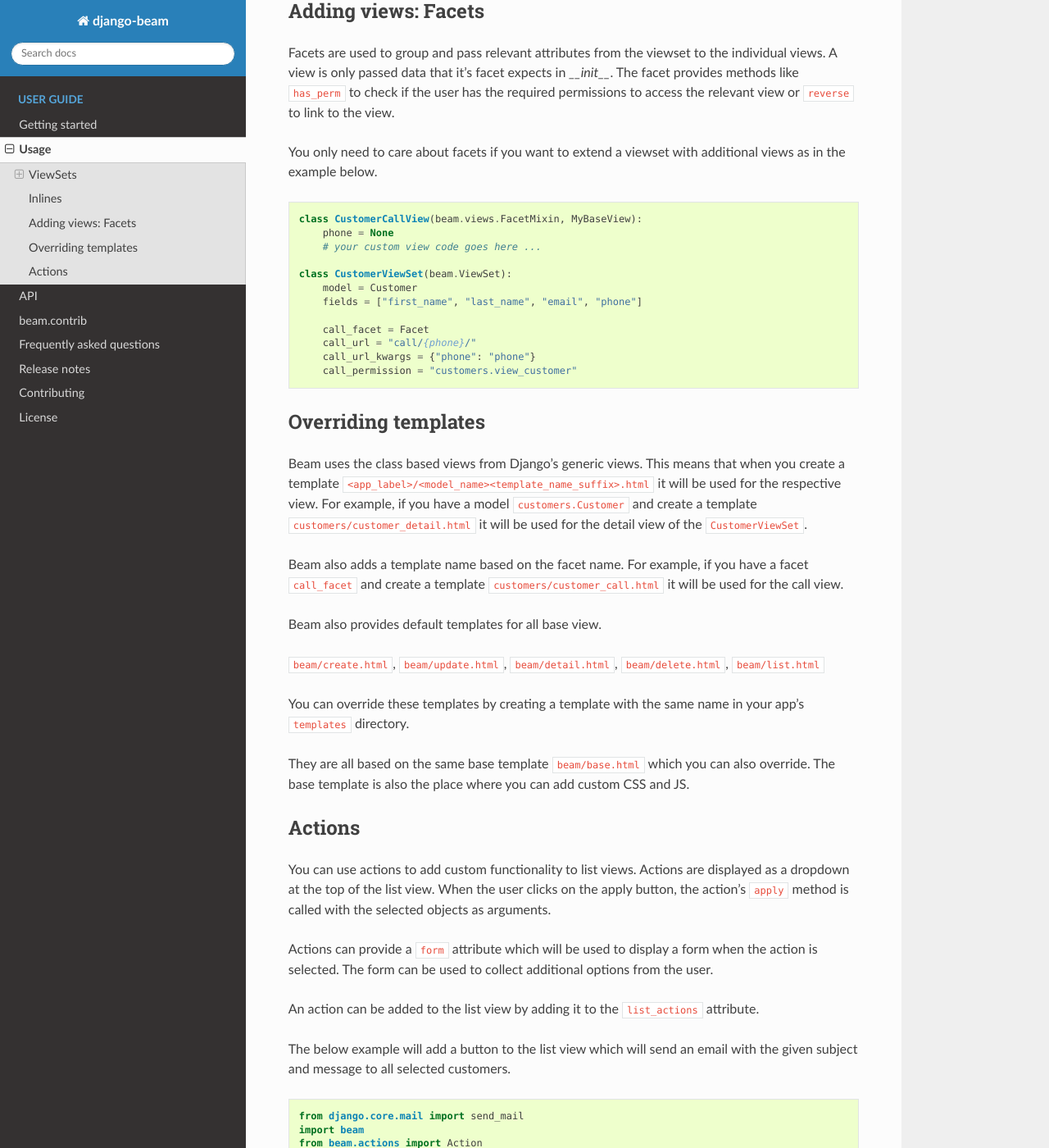
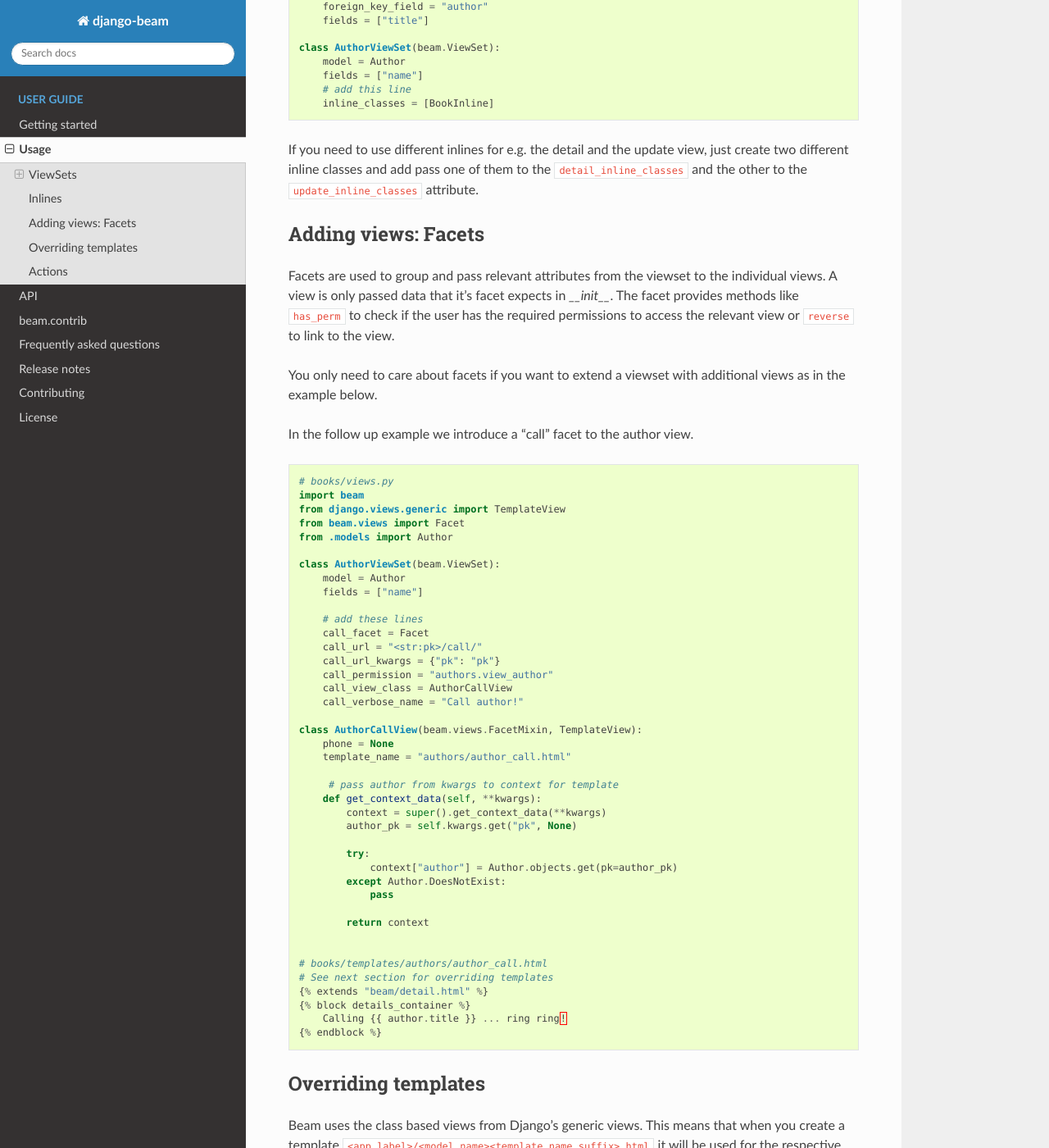
Before and after one commit to django-beam/django-beam, a Sphinx documentation site: the page built from docs/usage.rst, in a window 1280 px wide and 1400 px high, scrolled down 3779 px. Shown: the whole window at 82% size. Built offline with Sphinx 7.4.7 and the Read the Docs theme 3.1.0, drawn with Linux system fonts in a browser that asks for light colours; some of the changed text lies outside the part shown.

Commit message:
docs: consistent examples + documentation (#145)

```diff
--- a/docs/api.rst
+++ b/docs/api.rst
@@ -18,7 +18,8 @@
 - ``form_class``: The form class used for handling form submissions in the view.
 - ``link_layout``: A list of facets that will be linked from within the user interface, see :ref:`Links between views`.
 
-
+.. TODO: This is the same text as Usage/Common viewset options. Should this be
+   removed from here?
 
 List view
 ^^^^^^^^^
@@ -47,3 +48,5 @@
 - ``list_action_classes``
     Specify actions that can be applied to all selected items in the list.
     See :ref:`Actions` for more.
+
+.. TODO: add API description for other views
--- a/docs/usage.rst
+++ b/docs/usage.rst
@@ -23,6 +23,14 @@
 
 .. code-block:: python
 
+    # books/models.py
+    class Book(models.Model):
+        title = models.CharField(max_length=255)
+        author = models.ForeignKey("Author", on_delete=models.CASCADE, related_name="books")
+        # add these two fields
+        publication_date = models.DateField()
+        price = models.DecimalField(max_digits=5, decimal_places=2)
+
     # books/views.py
     import beam
     from .models import Book
@@ -71,7 +72,7 @@
         [ # first row
             ["name", "age",],   # first column
             ["email", "phone"],   # second column
-        ]
+        ],
         [ # second row
             ["a", "b",],   # first column
             ["c", "d",],   # second column
@@ -96,27 +97,41 @@
 
 .. code-block:: python
 
-    from beam.layouts import VirtualField, HTML
-
-    class ExampleViewSet(beam.ViewSet):
-        model = Example
-        fields = ["name", "phone"]
-        layout = [[
-            [
-            "name",
-            VirtualField(
-                "phone",
-                lambda obj: mark_safe(obj.phone_as_link),
-                verbose_name=_("phone"))
-            ],
-            [
-            HTML("<h1>Some HTML</h1>")
-            ]
-        ]]
+    # books/models.py
+    class Book(models.Model):
+        title = models.CharField(max_length=255)
+        author = models.ForeignKey("Author", on_delete=models.CASCADE, related_name="books")
+        publication_date = models.DateField()
+        price = models.DecimalField(max_digits=5, decimal_places=2)
+        isbn = models.CharField(max_length=255, null=True, blank=True)
 
 
+    # books/views.py
+    from beam.layouts import VirtualField, HTML
+    from django.utils.safestring import mark_safe
+    from .models import Book
 
-
+    class BookViewSet(beam.ViewSet):
+        model = Book
+        fields = ["title", "author", "publication_date", "price"]
+        layout = [
+            [  # row 1
+                ["title", "author"],            # first column
+                ["publication_date", "price"],  # second column
+            ],
+            [  # row 2
+                [
+                    VirtualField(
+                        name="isbn_search",
+                        callback=lambda obj: mark_safe(f'<a href="https://www.isbnsearch.org/isbn/{obj.isbn}">Search ISBN</a>'),
+                        verbose_name="ISBN Search"
+                    ),
+                ],
+                [
+                    HTML("<h1>Hey! I'm a label for a book!</h1>")
+                ],
+            ],
+        ]
 .. _Links between views:
 
 Links between views
@@ -140,12 +155,15 @@
 
 .. code-block:: python
 
+    import beam
+    from .models import Book
+
     class BookViewSet(beam.ViewSet):
         model = Book
         fields = ["title", "author"]
         detail_link_layout = ["update", "...", "delete", "!create"]
-        list_link_layout = ["create]
-
+        list_link_layout = ["create"]
+        ...
 
 The list view also shows links next to each list item.
 To specify the links shown for each list item, set ``list_item_link_layout``.
@@ -171,20 +189,14 @@
 
     class BookInline(beam.RelatedInline):
         model = Book
-        fk_field = "author"
+        foreign_key_field = "author"
         fields = ["title"]
 
     class AuthorViewSet(beam.ViewSet):
         model = Author
         fields = ["name"]
+        # add this line
         inline_classes = [BookInline]
-
-    # urls.py
-    from books.views import BookViewSet
-    urlpatterns = [
-        url(r"^books/$", BookViewSet.as_view()),
-    ]
-
 
 If you need to use different inlines for e.g. the detail and the update view, just create two different inline classes and add
 pass one of them to the ``detail_inline_classes`` and the other to the ``update_inline_classes`` attribute.
@@ -202,21 +214,51 @@
 You only need to care about facets if you want to extend a viewset with
 additional views as in the example below.
 
+In the follow up example we introduce a "call" facet to the author view.
+
 .. code-block:: python
 
-    class CustomerCallView(beam.views.FacetMixin, MyBaseView):
+    # books/views.py
+    import beam
+    from django.views.generic import TemplateView
+    from beam.views import Facet
+    from .models import Author
+
+    class AuthorViewSet(beam.ViewSet):
+        model = Author
+        fields = ["name"]
+
+        # add these lines
+        call_facet = Facet
+        call_url = "<str:pk>/call/"
+        call_url_kwargs = {"pk": "pk"}
+        call_permission = "authors.view_author"
+        call_view_class = AuthorCallView
+        call_verbose_name = "Call author!"
+
+    class AuthorCallView(beam.views.FacetMixin, TemplateView):
         phone = None
-        # your custom view code goes here ...
+        template_name = "authors/author_call.html"
 
-    class CustomerViewSet(beam.ViewSet):
-        model = Customer
-        fields = ["first_name", "last_name", "email", "phone"]
+         # pass author from kwargs to context for template
+        def get_context_data(self, **kwargs):
+            context = super().get_context_data(**kwargs)
+            author_pk = self.kwargs.get("pk", None)
 
-        call_facet = Facet
-        call_url = "call/{phone}/"
-        call_url_kwargs = {"phone": "phone"}
-        call_permission = "customers.view_customer"
+            try:
+                context["author"] = Author.objects.get(pk=author_pk)
+            except Author.DoesNotExist:
+                pass
 
+            return context
+
+
+    # books/templates/authors/author_call.html
+    # See next section for overriding templates
+    {% extends "beam/detail.html" %}
+    {% block details_container %}
+        Calling {{ author.title }} ... ring ring!
+    {% endblock %}
 
 Overriding templates
 ---------------------
@@ -260,12 +302,32 @@
 
 .. code-block:: python
 
+    # books/models.py
+    from django.db import models
+
+    class Email(models.Model):
+        subject = models.CharField(max_length=255)
+        message = models.TextField()
+        recipient = models.EmailField()
+
+
+    # books/forms.py
+    from django import forms
+    from .models import Email
+
+    class SendEmailForm(forms.ModelForm):
+        class Meta:
+            model = Email
+            fields = ["subject", "message", "recipient"]
+
+
+    # books/actions.py
     from django.core.mail import send_mail
     import beam
     from beam.actions import Action
 
     class SendEmailAction(Action):
-        label = _("Send email")
+        label = "Send email"
         form = SendEmailForm
 
         def apply(self, request, queryset):
@@ -277,11 +339,19 @@
             )
 
         def get_success_message(self):
-            return _("Sent {count} emails").format(
+            return "Sent {count} emails".format(
                 count=self.count,
             )
 
-    class CustomerViewSet(beam.ViewSet):
-        model = Customer
-        fields = ["first_name", "last_name", "email", "phone"]
+
+    # books/views.py
+    import beam
+    from .models import Author
+    from .actions import SendEmailAction
+
+    class AuthorViewSet(beam.ViewSet):
+        model = Author
+        fields = ["name"]
+
+        # add this line
         list_actions = [SendEmailAction]
```
Also changed, not shown: other parts of docs/usage.rst (+3 -10 lines), docs/beam.contrib.rst (+20 -11 lines), docs/getting_started.rst (+7 -3 lines).
